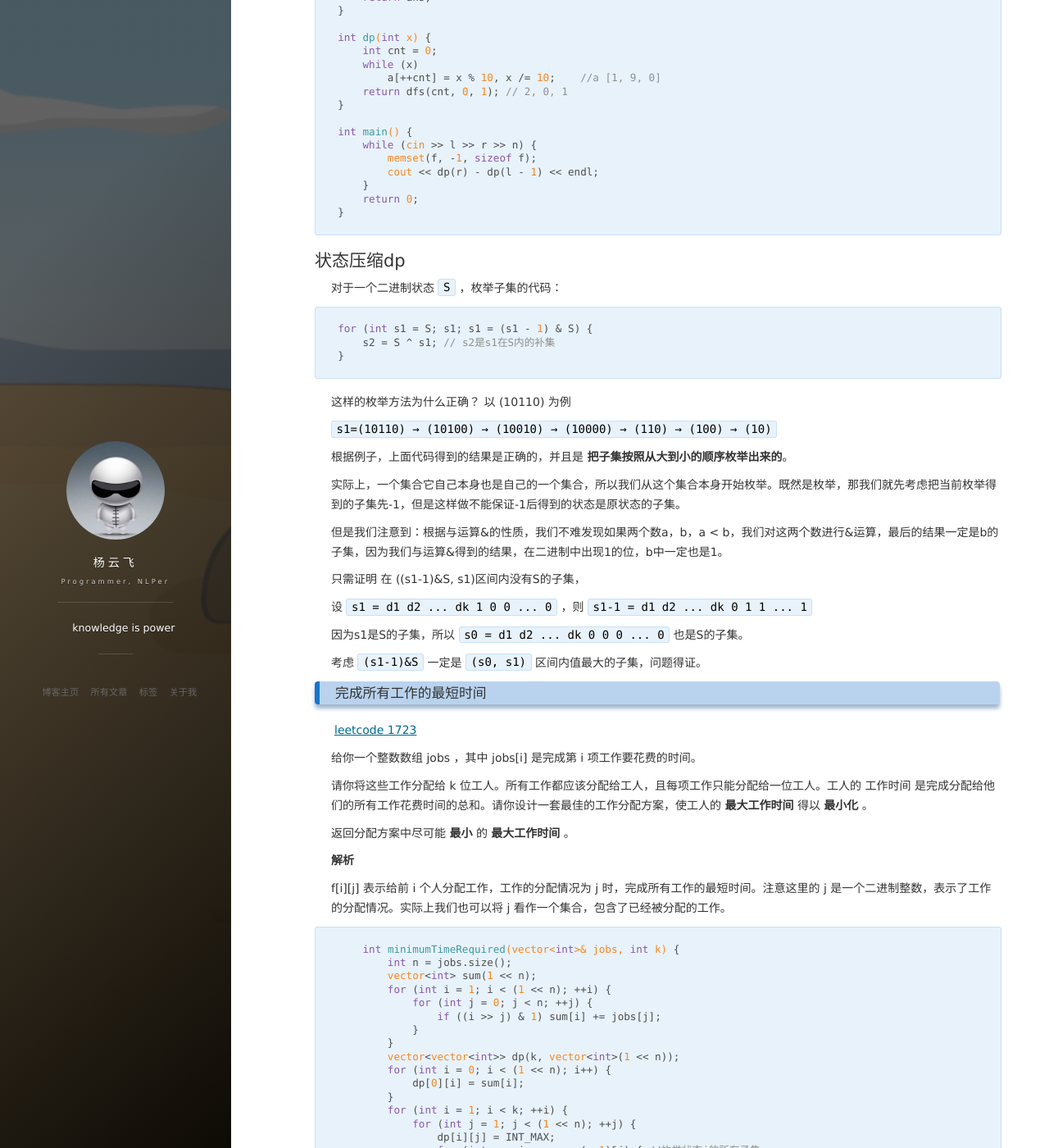
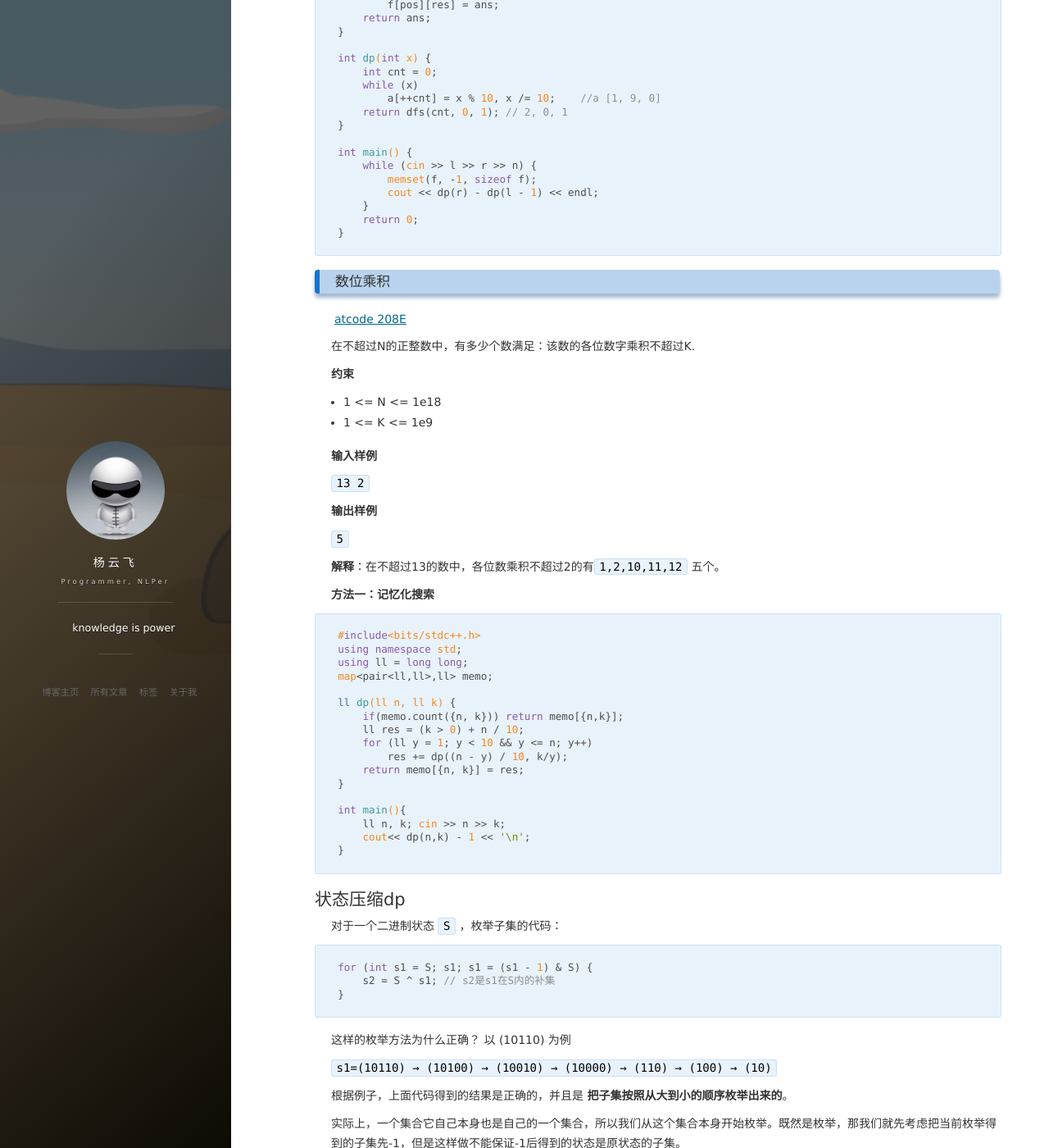
Before and after one commit to king-yyf/king-yyf.github.io, a Jekyll site: the page built from _posts/2021-03-14-tree_dp.md, in a window 1280 px wide and 1400 px high, scrolled down 9904 px. Shown: the whole window at 82% size. Built offline with Jekyll 4.4.1, drawn with Linux system fonts in a browser that asks for light colours; nearby versions of some CDN libraries; comment, search, counter and statistics services are not loaded.

````diff
--- a/_posts/2021-03-14-tree_dp.md
+++ b/_posts/2021-03-14-tree_dp.md
@@ -21,6 +21,7 @@
 - [数位DP](#数位dp)
   - [不降数](#不降数)
   - [取模数](#取模数)
+  - [数位乘积](#数位乘积)
 - [状态压缩dp](#状态压缩dp)
   - [完成所有工作的最短时间](#完成所有工作的最短时间)
 
@@ -571,6 +572,48 @@
 }
 ```
 
+### 数位乘积
+
+[atcode 208E](https://atcoder.jp/contests/abc208/tasks/abc208_e)
+
+在不超过N的正整数中，有多少个数满足：该数的各位数字乘积不超过K.
+
+**约束**
+- 1 <= N <= 1e18
+- 1 <= K <= 1e9
+
+**输入样例**
+
+`13 2`
+
+**输出样例**
+
+`5`
+
+**解释**：在不超过13的数中，各位数乘积不超过2的有`1,2,10,11,12` 五个。
+
+**方法一：记忆化搜索**
+
+```c++
+#include<bits/stdc++.h>
+using namespace std;
+using ll = long long;
+map<pair<ll,ll>,ll> memo;
+
+ll dp(ll n, ll k) {
+    if(memo.count({n, k})) return memo[{n,k}];
+    ll res = (k > 0) + n / 10;
+    for (ll y = 1; y < 10 && y <= n; y++)
+        res += dp((n - y) / 10, k/y);
+    return memo[{n, k}] = res;
+}
+
+int main(){
+    ll n, k; cin >> n >> k;
+    cout<< dp(n,k) - 1 << '\n';
+}
+```
+
 ## 状态压缩dp
 
 对于一个二进制状态 `S` ，枚举子集的代码：
````
